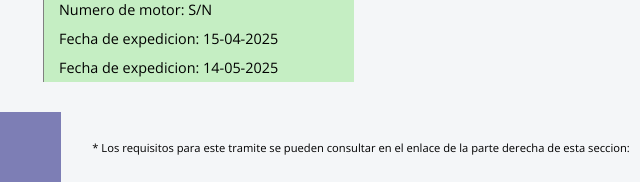
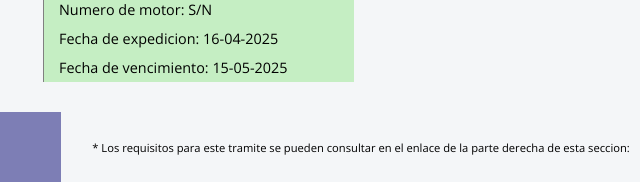
Before and after one commit to AramYahir/Website, a plain HTML site: page index.html in a window 1280 px wide. Shown: the part 634-816 px from the top of the page, 440-1080 px from the left. Drawn offline with nearby package versions, Linux system fonts and the light colour scheme.

Commit message:
Update index.html

```diff
--- a/index.html
+++ b/index.html
@@ -46,8 +46,8 @@
                     <li>Color: NEGRO</li>
                     <li>Numero de serie: 2G1FB1E32D9113272</li>
                     <li>Numero de motor: S/N</li>
-                    <li>Fecha de expedicion: 15-04-2025</li>
-                    <li>Fecha de expedicion: 14-05-2025</li>
+                    <li>Fecha de expedicion: 16-04-2025</li>
+                    <li>Fecha de vencimiento: 15-05-2025</li>
                 </ul>
             </div>
         </div>
```
